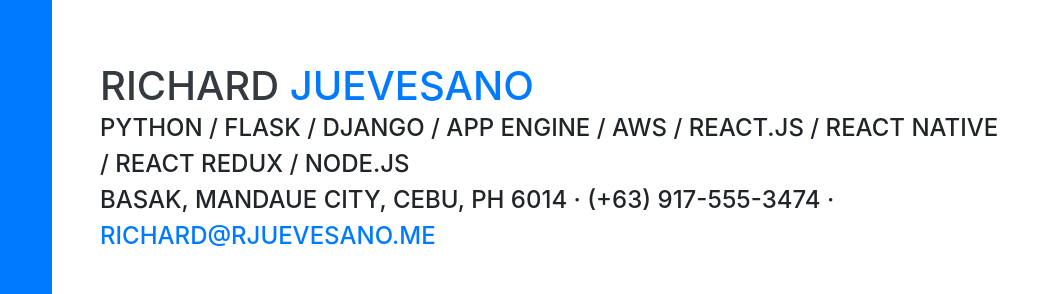
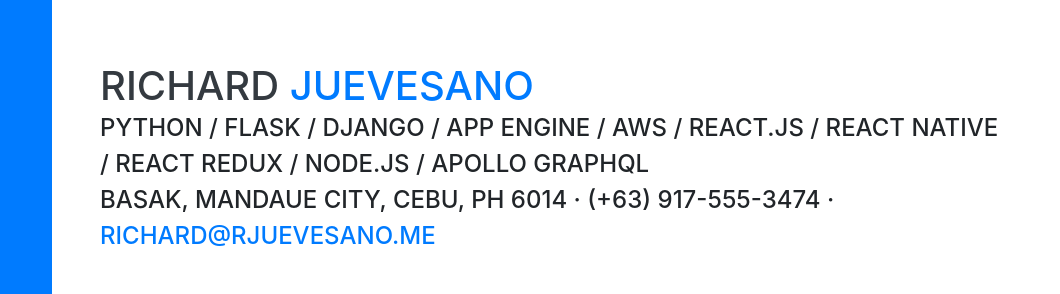
Before and after one commit to rjuevesano/rjuevesano.me, a website with bundled scripts: page index.html in a window 1280 px wide. Shown: the part 97-391 px from the top of the page, 220-1280 px from the left. Built offline with nearby package versions, Linux system fonts and the light colour scheme; a web font is replaced by a local one.

Commit message:
update content

```diff
--- a/index.html
+++ b/index.html
@@ -63,7 +63,7 @@
         <h1 class="mb-0">Richard
           <span class="text-primary">Juevesano</span>
         </h1>
-        <div class="subheading mb-5">Python / Flask / Django / App Engine / AWS / React.js / React Native / React Redux / Node.js<br/>Basak, Mandaue City, Cebu, PH 6014 · (+63) 917-555-3474 · <a href="mailto:richard@rjuevesano.me">richard@rjuevesano.me</a></div>
+        <div class="subheading mb-5">Python / Flask / Django / App Engine / AWS / React.js / React Native / React Redux / Node.js / Apollo GraphQL<br/>Basak, Mandaue City, Cebu, PH 6014 · (+63) 917-555-3474 · <a href="mailto:richard@rjuevesano.me">richard@rjuevesano.me</a></div>
         <p class="lead mb-5">Experienced Web Developer adept in all stages of advanced web development. Knowledgeable in user interface, testing, and debugging processes. Bringing forth expertise in design, installation, testing and maintenance of web systems. Equipped with a diverse and promising skill-set. Proficient in an assortment of technologies, including React.js, React Redux, React Native, Python and Django. Able to effectively self-manage during independent projects, as well as collaborate in a team setting.</p>
         <div class="social-icons">
           <a href="https://www.linkedin.com/in/richard-juevesano/" target="_blank">
```
Also changed, not shown: 1 other file.
